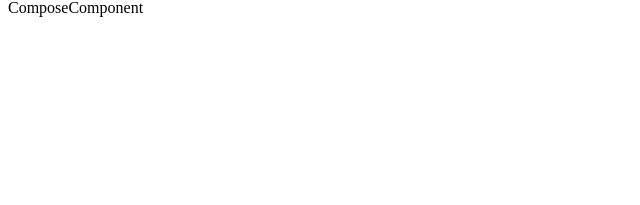
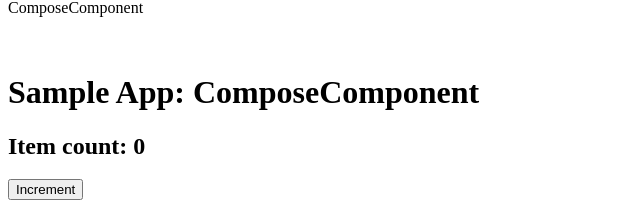
Before and after one commit to thangmn02/react-ultimate-course, a React (Vite) app: page / in a window 1280 px wide. Shown: the part 881-1086 px from the top of the page, without its empty margins (0-640 px from the left). Before the commit the page ends 906 px from the top, so only its background shows below. Built offline with nearby package versions, Linux system fonts and the light colour scheme.

Commit message:
sample app compose component

```diff
--- a/src/App.tsx
+++ b/src/App.tsx
@@ -1,5 +1,6 @@
 import Component from './fundamental/Component';
 import Props from './fundamental/Props';
+import ThangComposeComponent from './sampleApp/thang/ComposeComponent';
 import ComposeComponent from './sampleApp/tony/ComposeComponent';
 
 function App() {
@@ -12,6 +13,9 @@ function App() {
 
       <br /> <br />
       <ComposeComponent />
+
+      <br /> <br />
+      <ThangComposeComponent />
     </>
   )
 }
--- /dev/null
+++ b/src/sampleApp/thang/ComposeComponent.tsx
@@ -0,0 +1,25 @@
+import { useState } from 'react';
+
+function ThangComposeComponent() {
+  const[count, setCount] = useState(0);
+
+  function onClick(){
+    setCount(count +1);
+  }
+
+  return (
+    <div className="alert-box">
+      <h1>Sample App: ComposeComponent</h1>
+       <h2 className="alert-header">
+        Item count: {count}
+        </h2>
+       <button
+       onClick ={onClick}
+       >
+        Increment
+       </button>
+    </div>
+  );
+}
+
+export default ThangComposeComponent;
```
